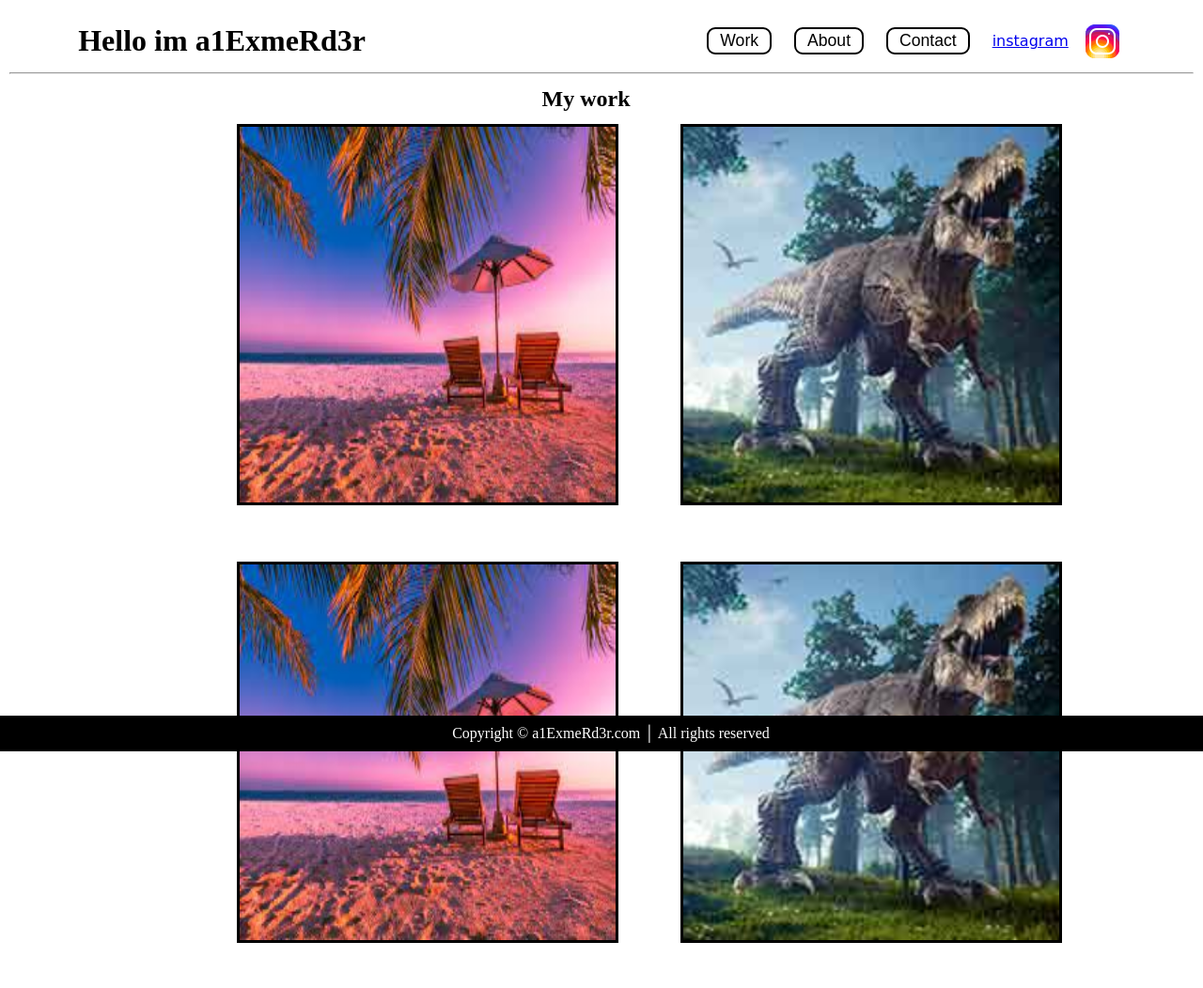
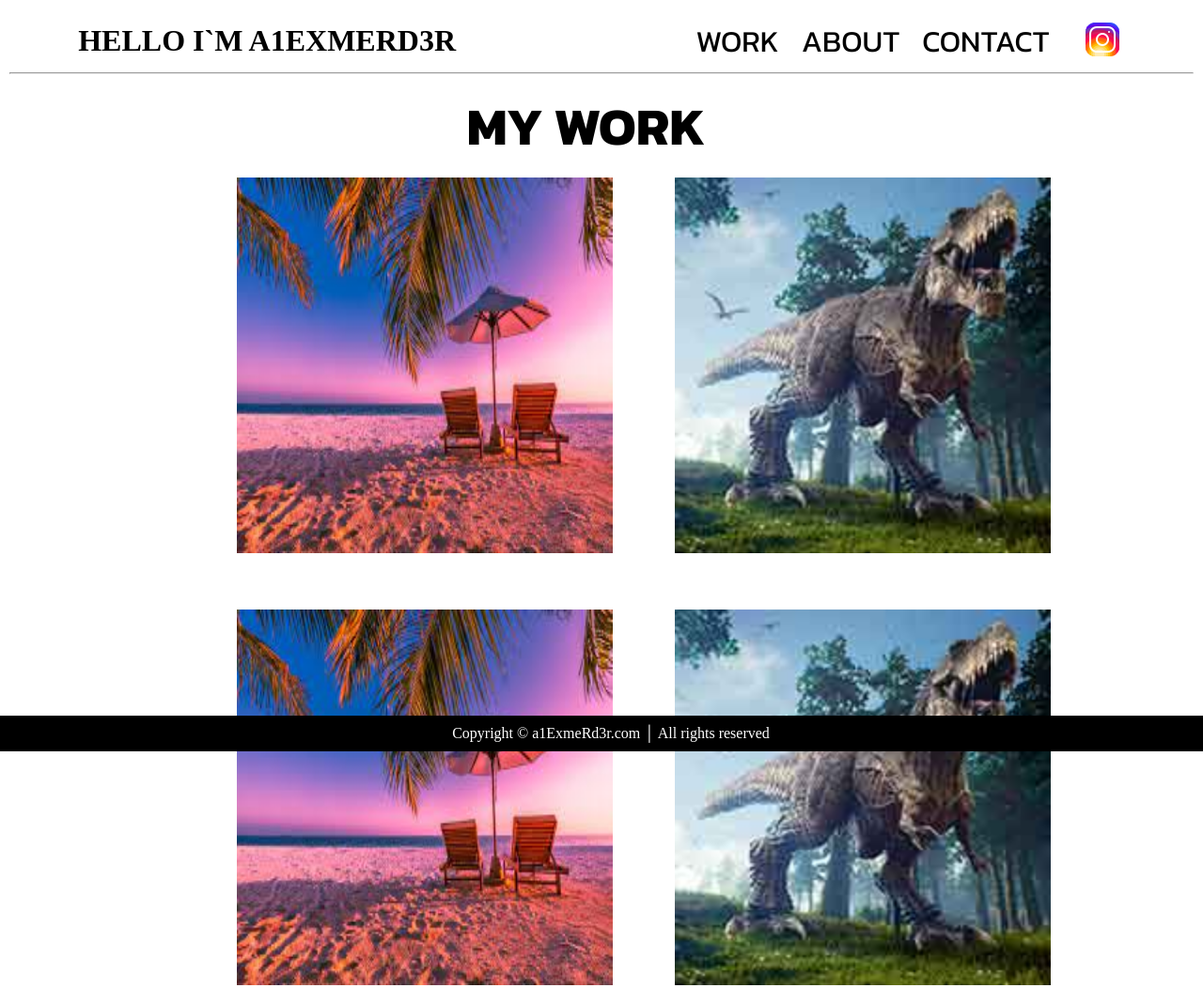
Before and after one commit to darko1ice/WebsiteOfPhotos, a plain HTML site: page index.html in a window 1280 px wide. Shown: the top 1052 px of the page at 94% size. Drawn offline with Linux system fonts and the light colour scheme.

Commit message:
Add files via upload

```diff
--- a/index.html
+++ b/index.html
@@ -1,12 +1,19 @@
 <!DOCTYPE html>
-<html lang="en">
+
 <head>
+
     <meta charset="UTF-8">
     <meta http-equiv="X-UA-Compatible" content="IE=edge">
     <meta name="viewport" content="width=device-width, initial-scale=1.0">
     <title>a1ExmeRd3r</title>
     <link rel="stylesheet" href ="style.css">
     <link rel="stylesheet" href ="utils.css">
+    <link rel="preconnect" href="https://fonts.googleapis.com">
+    <link href="https://fonts.googleapis.com/css?family=Kanit:100,100italic,200,200italic,300,300italic,regular,italic,500,500italic,600,600italic,700,700italic,800,800italic,900,900italic" rel="stylesheet" />
+    <link rel="preconnect" href="https://fonts.googleapis.com">
+    <link rel="preconnect" href="https://fonts.gstatic.com" crossorigin>
+    <link href="https://fonts.googleapis.com/css2?family=Courgette&family=Kanit&display=swap" rel="stylesheet">
+<link href="https://fonts.googleapis.com/css2?family=Courgette&family=Kanit&display=swap" >
 </head>
 <body> <body class='overflow-hidden sec1':>
         <div class="bg">
@@ -14,14 +21,14 @@
        <div class="container mx-auto ">
               <header>
                   <nav class= "flex justify-between">
-                    <div class = "font-bold flex items-center text-red ">Hello im a1ExmeRd3r</div>
+                    <div class = "font-bold flex items-center text-red text-css3">HELLO I`M A1EXMERD3R</div>
                     <ul class="navbar flex items-center">
-                        <li><button class="btn">Work</button></li>
-                        <li><button class="btn">About</button></li>
-                        <li><button class="btn">Contact</button></li>
-                        <li ><a  href="bg-text https://instagram.com/alex.merder?igshid=YmMyMTA2M2Y= " title="Инстаграм " class=" btbtn-social btn-social_in ">instagram </a ></li>
-                        <img src="inst.png " alt="img " style>
-        </ul><!-- /social -->
+                        <li class="text-css">WORK</li>
+                        <li class="text-css">ABOUT</li>
+                        <li class="text-css">CONTACT</li>
+                        <p class="img-right">
+                          <a href="bg-text https://instagram.com/alex.merder?igshid=YmMyMTA2M2Y= "><img src="inst.png " alt=" dinosaur"></a>
+                         </p>
 
 
                         </div>
@@ -36,11 +43,12 @@
                         <section class="section1">
                          <div class="flex">
                          <div class="topleft flex items-center flex-col px-2">
-                         <h1 class="my-1">My work</h1>
+                         <h1 class="my-1 text-css2">MY WORK</h1>
 
 
 
                             <p class="thumb">
+
 
                               <img src="beach.jpg" alt="Фотография 1" width="400" height="400">
                               <img src="dinosaur.jpg" alt="Фотография 2" width="400" height="400">
--- a/style.css
+++ b/style.css
@@ -1,5 +1,5 @@
 
-
+@import url('https://fonts.googleapis.com/css2?family=Courgette&family=Kanit&display=swap');
 
 *{
     margin: 0;
@@ -30,6 +30,9 @@ body {
 
     margin: 0px 0px ;
    }
+   .img-right{
+      padding-left: 20px;
+   }
    .sign {
     float: right; /* Выравнивание по правому краю */
     border: 1px solid #333; /* Параметры рамки */
@@ -42,8 +45,8 @@ body {
    }
 
    .thumb img  {
-    border: 2px solid #000000; /* Рамка вокруг фотографии */
-    padding: 1px; /* Расстояние от картинки до рамки */
+    border: 0px solid #000000; /* Рамка вокруг фотографии */
+
     background: rgb(0, 0, 0); /* Цвет фона */
     margin-right: -167px; /* Отступ справа */
     margin-left: 229px;
@@ -118,6 +121,23 @@ img.wdth{
     text-align: center;
 
 }
+.my-1{
+
+}
+.text-css{
+   font-family: 'Kanit';
+    font-size: 2rem;
+}
+.text-css2{
+    font-family: 'Kanit';
+    font-size: 3.5rem;
+}
+
+.text-css3{
+
+    font-family: 'Kanit' 100 italic;
+}
+
 .box h2{
     font-size: 2rem;
     padding: 15px 0;
```
